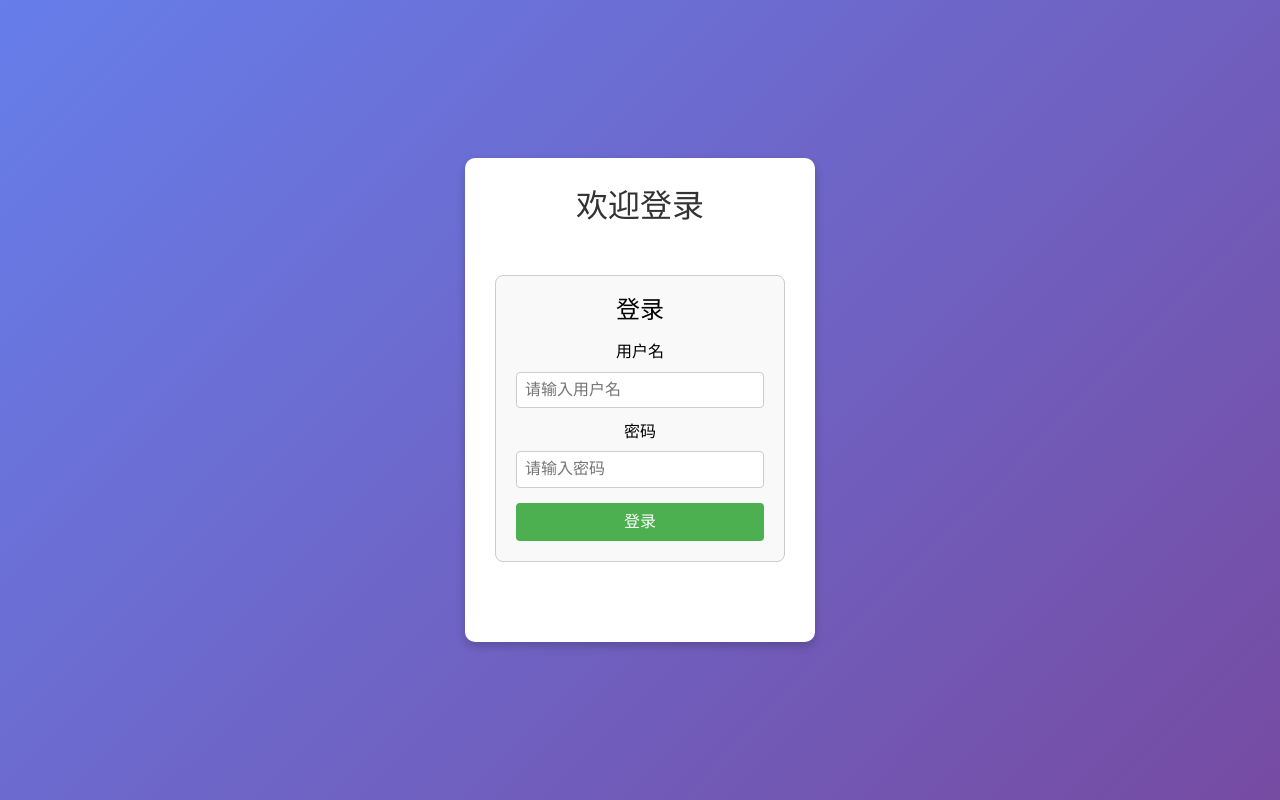
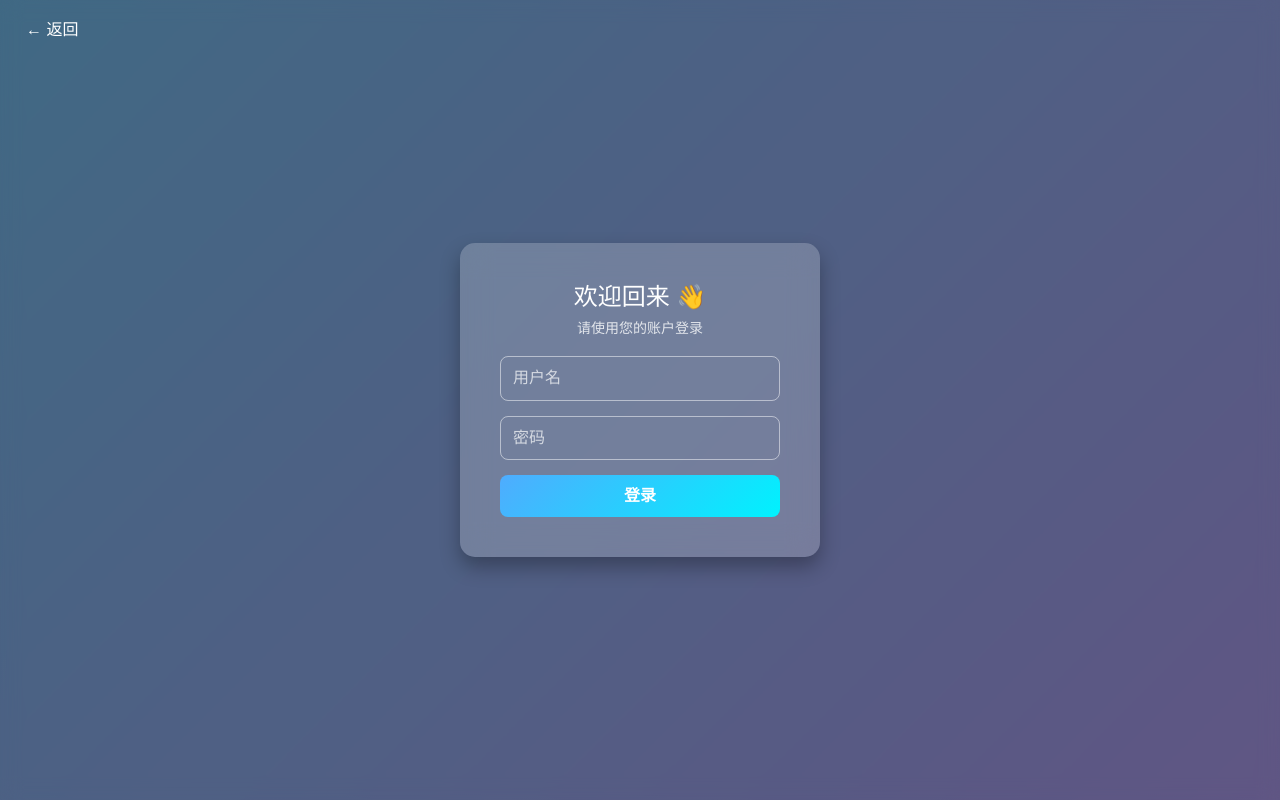
Before and after one commit to qfleaf/api-platform, a Vue app in the folder api-platform-vue/: page /login in a window 1280 px wide. Built offline with nearby package versions, Linux system fonts and the light colour scheme.

Commit message:
美化登陆页面

```diff
--- a/api-platform-vue/src/components/LoginForm.vue
+++ /dev/null
@@ -1,97 +0,0 @@
-<script lang="ts" setup>
-import { ref } from 'vue';
-
-const username = ref('');
-const password = ref('');
-const errorMessage = ref('');
-
-// 登录表单的提交函数
-const handleSubmit = () => {
-  if (!username.value || !password.value) {
-    errorMessage.value = '用户名和密码不能为空';
-    return;
-  }
-
-  // 模拟表单提交
-  console.log('Submitting:', { username: username.value, password: password.value });
-
-  // 假设登录失败
-  errorMessage.value = '登录失败，请检查用户名和密码';
-};
-</script>
-
-<template>
-  <div class="login-form">
-    <h2>登录</h2>
-
-    <div v-if="errorMessage" class="error-message">{{ errorMessage }}</div>
-
-    <form @submit.prevent="handleSubmit">
-      <div class="input-group">
-        <label for="username">用户名</label>
-        <input type="text" id="username" v-model="username" placeholder="请输入用户名" required />
-      </div>
-
-      <div class="input-group">
-        <label for="password">密码</label>
-        <input type="password" id="password" v-model="password" placeholder="请输入密码" required />
-      </div>
-
-      <button type="submit">登录</button>
-    </form>
-  </div>
-</template>
-
-<style scoped>
-.login-form {
-  max-width: 400px;
-  margin: 50px auto;
-  padding: 20px;
-  border: 1px solid #ccc;
-  border-radius: 8px;
-  background-color: #f9f9f9;
-}
-
-h2 {
-  text-align: center;
-  margin-bottom: 20px;
-}
-
-.input-group {
-  margin-bottom: 15px;
-}
-
-.input-group label {
-  display: block;
-  margin-bottom: 5px;
-}
-
-.input-group input {
-  width: 100%;
-  padding: 8px;
-  margin-top: 5px;
-  border: 1px solid #ccc;
-  border-radius: 4px;
-}
-
-button {
-  width: 100%;
-  padding: 10px;
-  background-color: #4caf50;
-  color: white;
-  border: none;
-  border-radius: 4px;
-  cursor: pointer;
-  font-size: 16px;
-}
-
-button:hover {
-  background-color: #45a049;
-}
-
-.error-message {
-  color: red;
-  margin-bottom: 10px;
-  font-size: 14px;
-}
-</style>
--- a/api-platform-vue/src/pages/LoginPage.vue
+++ b/api-platform-vue/src/pages/LoginPage.vue
@@ -1,36 +1,187 @@
 <script lang="ts" setup>
-import LoginForm from '../components/LoginForm.vue';
+import { ref } from 'vue';
+import { useRouter } from 'vue-router';
+
+const router = useRouter();
+const username = ref('');
+const password = ref('');
+const errorMessage = ref('');
+const loading = ref(false);
+
+// 处理登录
+const handleLogin = () => {
+  if (!username.value || !password.value) {
+    errorMessage.value = '请输入用户名和密码';
+    return;
+  }
+
+  loading.value = true;
+  setTimeout(() => {
+    errorMessage.value = '登录失败，请检查用户名和密码';
+    loading.value = false;
+  }, 1500);
+};
+
+// 返回上一级
+const goBack = () => {
+  if (window.history.length > 1) {
+    router.back();
+  } else {
+    router.push('/');
+  }
+};
 </script>
 
 <template>
   <div class="login-page">
+    <div class="background-overlay"></div>
+
+    <!-- 返回按钮 -->
+    <button class="back-button" @click="goBack">← 返回</button>
+
     <div class="login-container">
-      <h1>欢迎登录</h1>
-      <LoginForm />
+      <h1>欢迎回来 👋</h1>
+      <p class="subtitle">请使用您的账户登录</p>
+
+      <form @submit.prevent="handleLogin" class="login-form">
+        <input v-model="username" type="text" placeholder="用户名" class="input-field" />
+        <input v-model="password" type="password" placeholder="密码" class="input-field" />
+
+        <p v-if="errorMessage" class="error-message">{{ errorMessage }}</p>
+
+        <button type="submit" class="login-button" :disabled="loading">
+          {{ loading ? '登录中...' : '登录' }}
+        </button>
+      </form>
     </div>
   </div>
 </template>
 
 <style scoped>
+/* 整体背景 */
 .login-page {
   display: flex;
   justify-content: center;
   align-items: center;
   height: 100vh;
-  background: linear-gradient(135deg, #667eea, #764ba2);
+  position: relative;
+  background: linear-gradient(135deg, #2b5876, #4e4376);
+  overflow: hidden;
 }
 
-.login-container {
-  background: white;
-  padding: 30px;
-  border-radius: 10px;
-  box-shadow: 0px 4px 10px rgba(0, 0, 0, 0.2);
-  width: 350px;
-  text-align: center;
+/* 背景模糊层 */
+.background-overlay {
+  position: absolute;
+  width: 100%;
+  height: 100%;
+  backdrop-filter: blur(10px);
+  background: rgba(255, 255, 255, 0.1);
+  z-index: 0;
 }
 
+/* 返回按钮 */
+.back-button {
+  position: absolute;
+  top: 20px;
+  left: 20px;
+  background: transparent;
+  color: white;
+  font-size: 16px;
+  border: none;
+  cursor: pointer;
+  transition: all 0.3s ease-in-out;
+  z-index: 10;
+}
+
+.back-button:hover {
+  transform: scale(1.1);
+  opacity: 0.8;
+}
+
+/* 登录框 */
+.login-container {
+  position: relative;
+  background: rgba(255, 255, 255, 0.2);
+  backdrop-filter: blur(15px);
+  padding: 40px;
+  border-radius: 15px;
+  box-shadow: 0px 10px 20px rgba(0, 0, 0, 0.3);
+  width: 360px;
+  text-align: center;
+  transition: transform 0.3s ease-in-out, box-shadow 0.3s;
+}
+
+/* 悬浮效果 */
+.login-container:hover {
+  transform: translateY(-5px);
+  box-shadow: 0px 15px 30px rgba(0, 0, 0, 0.35);
+}
+
+/* 标题 */
 h1 {
+  margin-bottom: 10px;
+  color: #fff;
+  font-size: 24px;
+}
+
+/* 副标题 */
+.subtitle {
+  color: rgba(255, 255, 255, 0.8);
   margin-bottom: 20px;
-  color: #333;
+  font-size: 14px;
+}
+
+/* 输入框 */
+.input-field {
+  width: 100%;
+  padding: 12px;
+  margin-bottom: 15px;
+  border: 1px solid rgba(255, 255, 255, 0.5);
+  border-radius: 8px;
+  background: transparent;
+  color: white;
+  font-size: 16px;
+  transition: border 0.3s ease-in-out;
+}
+
+.input-field::placeholder {
+  color: rgba(255, 255, 255, 0.7);
+}
+
+.input-field:focus {
+  border-color: #fff;
+  outline: none;
+  box-shadow: 0 0 10px rgba(255, 255, 255, 0.4);
+}
+
+/* 错误信息 */
+.error-message {
+  color: #ff4d4f;
+  font-size: 14px;
+  margin-bottom: 10px;
+}
+
+/* 登录按钮 */
+.login-button {
+  width: 100%;
+  padding: 12px;
+  background: linear-gradient(135deg, #4facfe, #00f2fe);
+  color: white;
+  border: none;
+  border-radius: 8px;
+  font-size: 16px;
+  font-weight: bold;
+  cursor: pointer;
+  transition: all 0.3s ease-in-out;
+}
+
+.login-button:hover {
+  transform: scale(1.05);
+  box-shadow: 0 5px 15px rgba(79, 172, 254, 0.5);
+}
+
+.login-button:disabled {
+  background: gray;
+  cursor: not-allowed;
 }
 </style>
```
